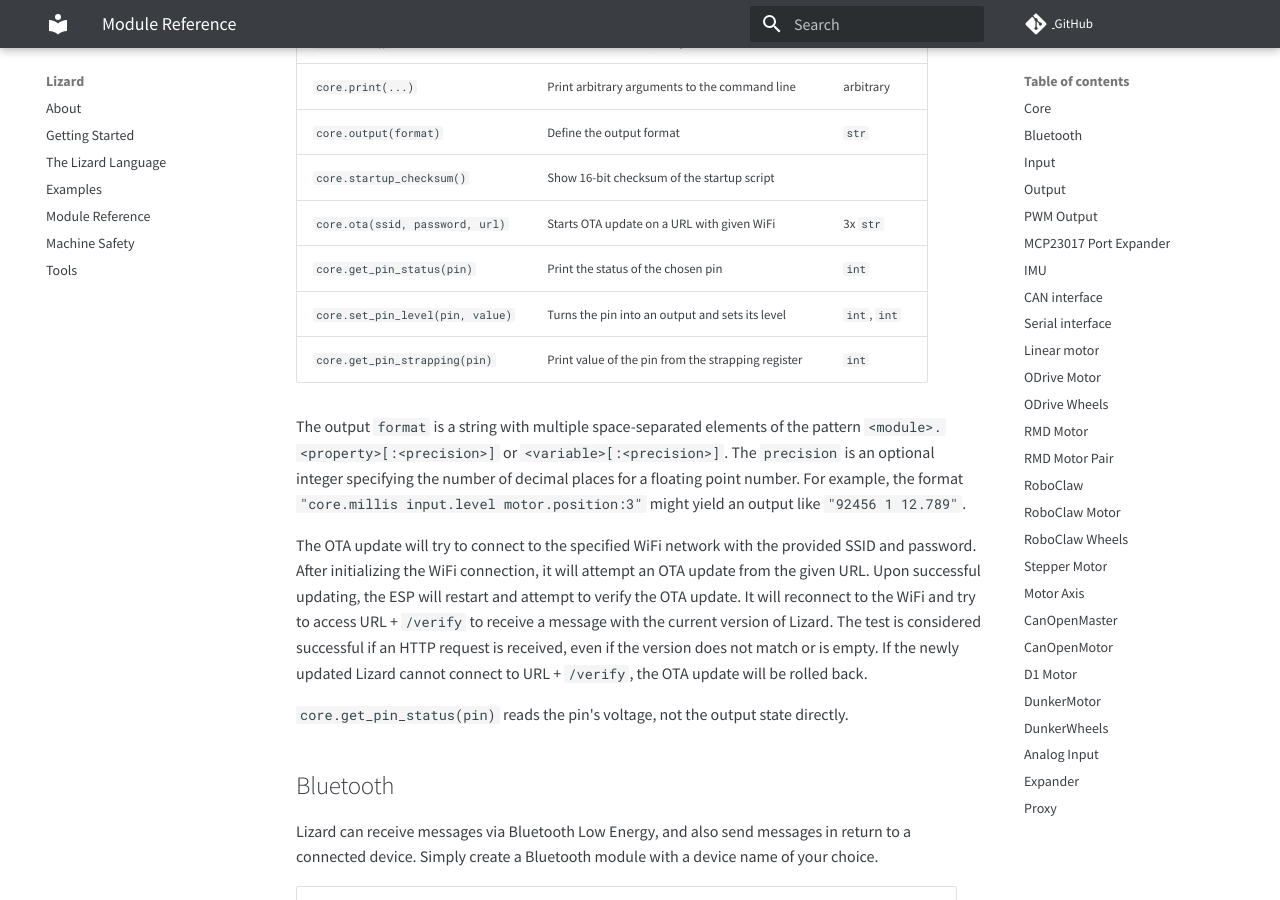
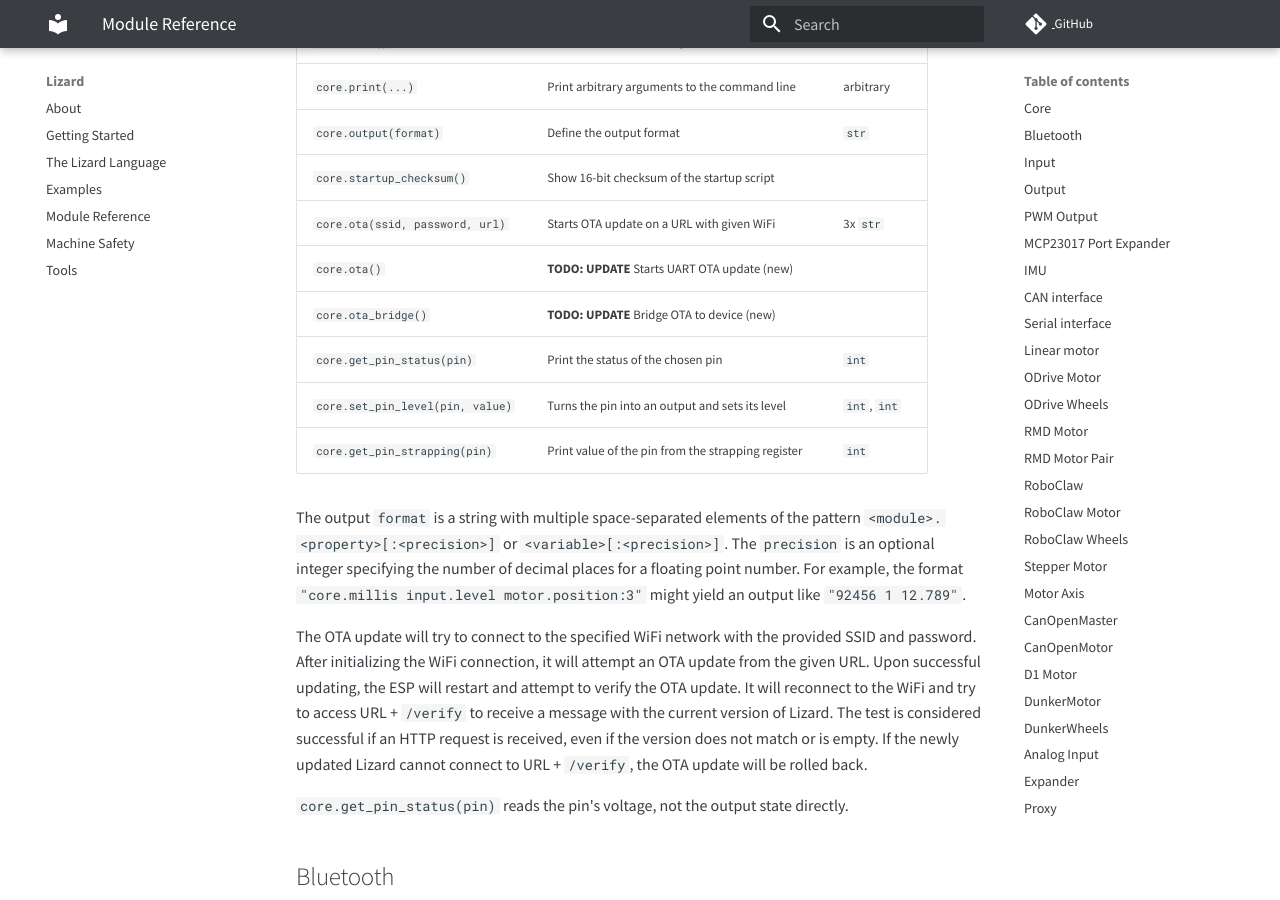
Before and after one commit to zauberzeug/lizard, an MkDocs documentation site: the page built from docs/module_reference.md, in a window 1280 px wide and 900 px high, scrolled down 1065 px. Built offline with MkDocs 1.6.1 and Material for MkDocs 9.7.7, drawn with Linux system fonts in a browser that asks for light colours; comment, search, counter and statistics services are not loaded.

Commit message:
todo docs

```diff
--- a/docs/module_reference.md
+++ b/docs/module_reference.md
@@ -33,9 +33,13 @@ It is automatically created right after the boot sequence.
 | `core.output(format)`            | Define the output format                           | `str`        |
 | `core.startup_checksum()`        | Show 16-bit checksum of the startup script         |              |
 | `core.ota(ssid, password, url)`  | Starts OTA update on a URL with given WiFi         | 3x `str`     |
+| `core.ota()`                     | **TODO: UPDATE** Starts UART OTA update (new)      |              |
+| `core.ota_bridge()`              | **TODO: UPDATE** Bridge OTA to device (new)        |              |
 | `core.get_pin_status(pin)`       | Print the status of the chosen pin                 | `int`        |
 | `core.set_pin_level(pin, value)` | Turns the pin into an output and sets its level    | `int`, `int` |
 | `core.get_pin_strapping(pin)`    | Print value of the pin from the strapping register | `int`        |
+
+<!-- TODO: Update OTA methods documentation with new UART-based OTA functions and bridge capabilities -->
 
 The output `format` is a string with multiple space-separated elements of the pattern `<module>.<property>[:<precision>]` or `<variable>[:<precision>]`.
 The `precision` is an optional integer specifying the number of decimal places for a floating point number.
```
